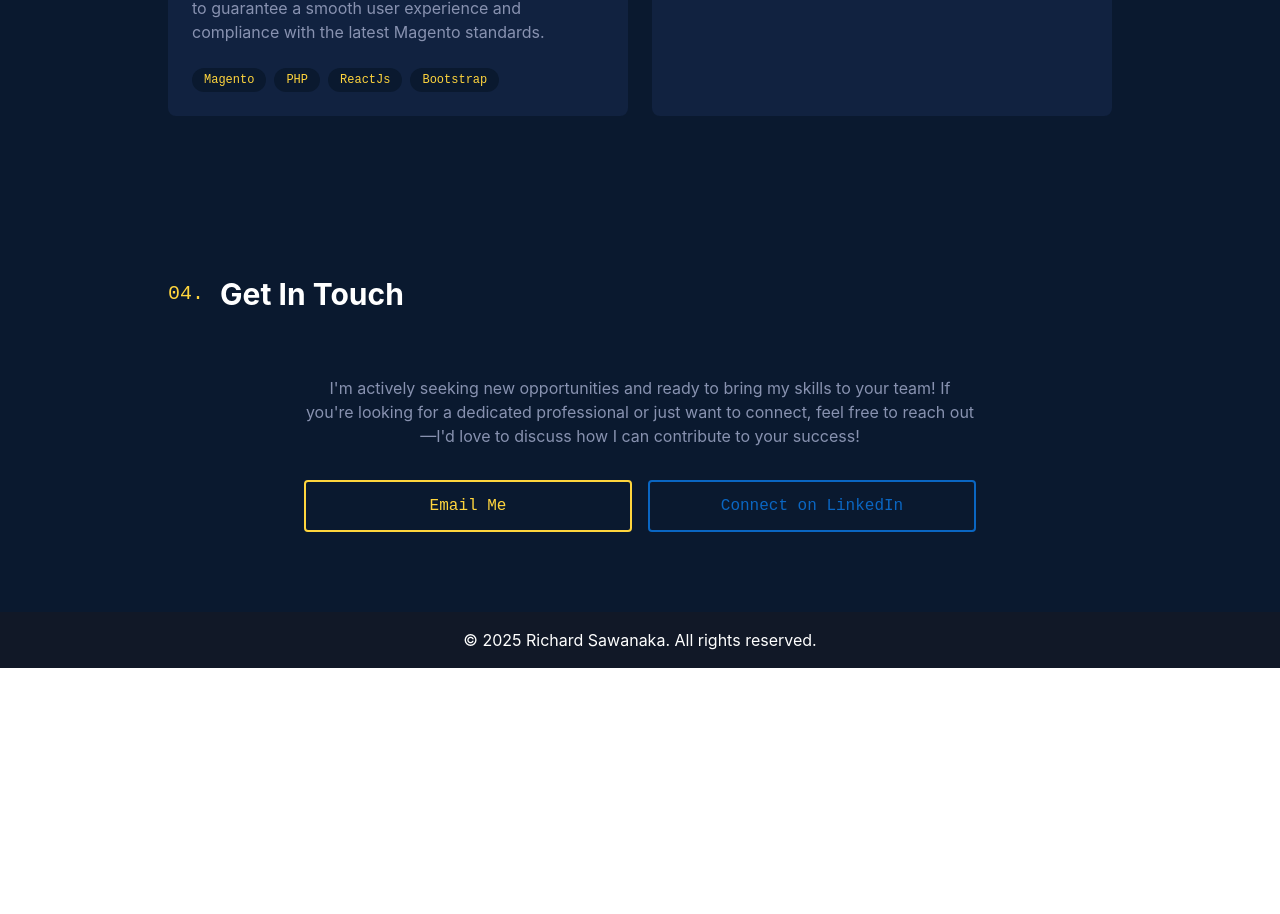
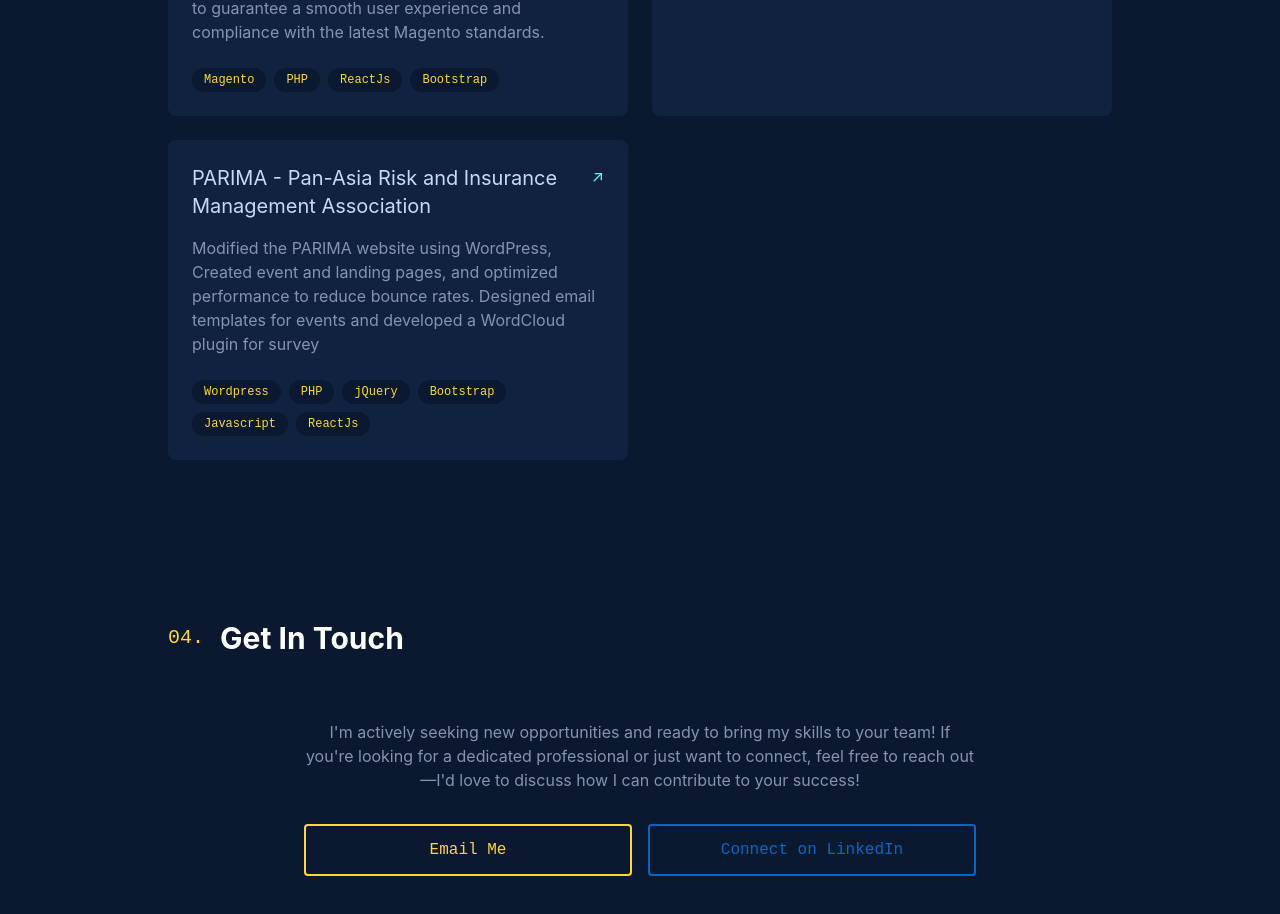
Before and after one commit to heneral/portfolio, a React (Create React App) app: page / in a window 1280 px wide. Shown: the part 5696-6610 px from the top of the page. Before the commit the page ends 6364 px from the top, so only its background shows below. Built offline with nearby package versions, Linux system fonts and the light colour scheme.

Commit message:
update 6

```diff
--- a/src/sections/Projects.jsx
+++ b/src/sections/Projects.jsx
@@ -61,6 +61,12 @@
     description: 'Revamped the NEDA a Philippines Government Website using WordPress, modernizing its design, improving performance, and enhancing security. Optimized the site for better user experience, accessibility, and mobile responsiveness while ensuring seamless content management and compliance with government web standards.',
     tech: ['Wordpress', 'PHP', 'React', 'Bootstrap', 'Javascript'],
     link: 'https://sdg.neda.gov.ph/'
+  },
+  {
+    title: 'PARIMA - Pan-Asia Risk and Insurance Management Association',
+    description: 'Modified the PARIMA website using WordPress, Created event and landing pages, and optimized performance to reduce bounce rates. Designed email templates for events and developed a WordCloud plugin for survey',
+    tech: ['Wordpress', 'PHP', 'jQuery', 'Bootstrap', 'Javascript', 'ReactJs'],
+    link: 'https://parima.org/'
   }
   // Add more projects
 ]
```
